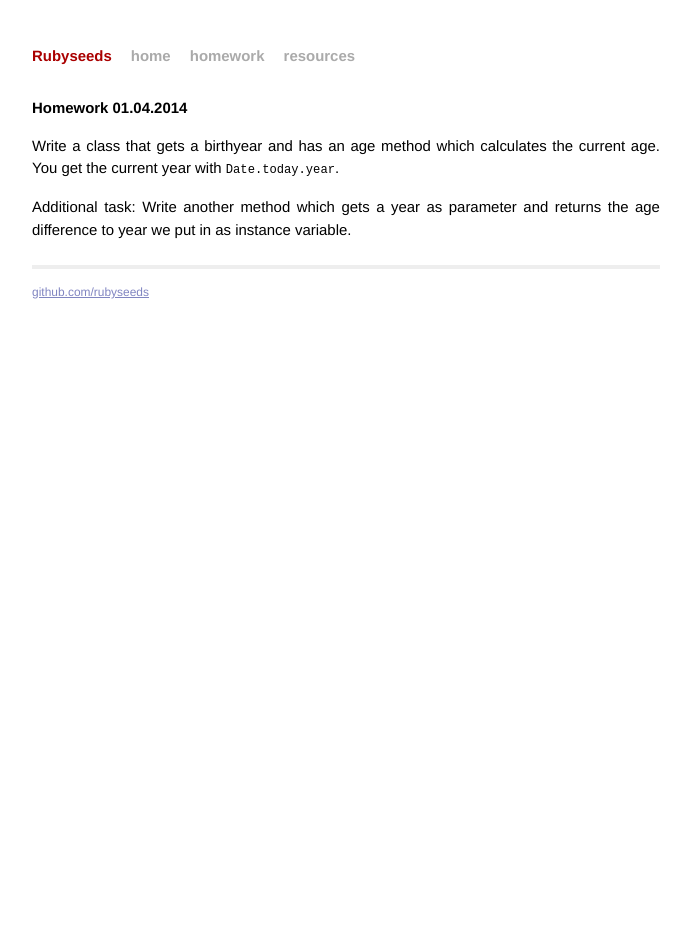
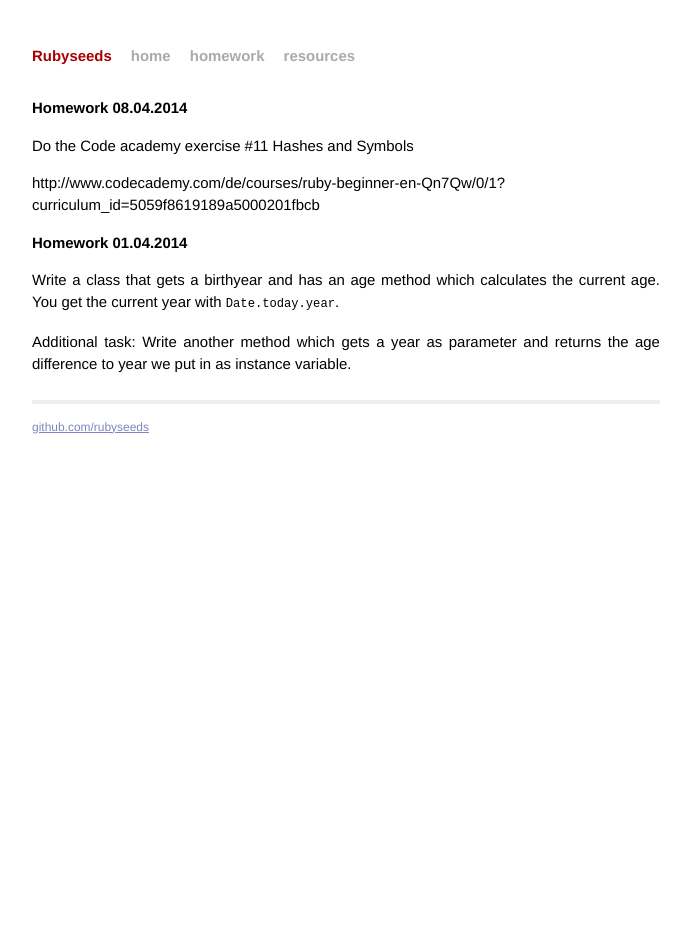
Before and after one commit to LydKo/materials, a Jekyll site: the page built from homework/index.md, in a window 1280 px wide. Shown: the whole page, without its empty margins (294-985 px from the left). Built offline with Jekyll 4.4.1, drawn with Linux system fonts in a browser that asks for light colours; Markdown is read by kramdown in place of the engine named in the settings.

Commit message:
Added homework

```diff
--- a/homework/index.md
+++ b/homework/index.md
@@ -2,6 +2,12 @@
 layout: default
 title: Rubyseeds homework
 ---
+
+## Homework 08.04.2014
+
+Do the Code academy exercise #11 Hashes and Symbols
+
+http://www.codecademy.com/de/courses/ruby-beginner-en-Qn7Qw/0/1?curriculum_id=5059f8619189a5000201fbcb
 
 ## Homework 01.04.2014
 
```
